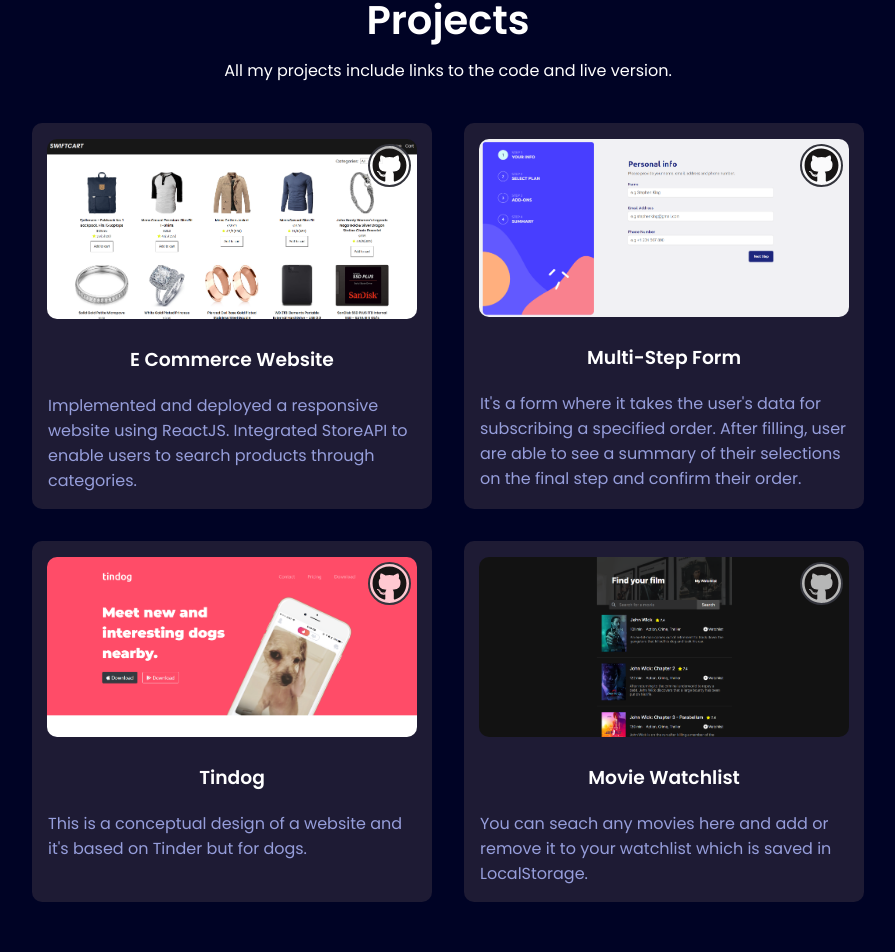
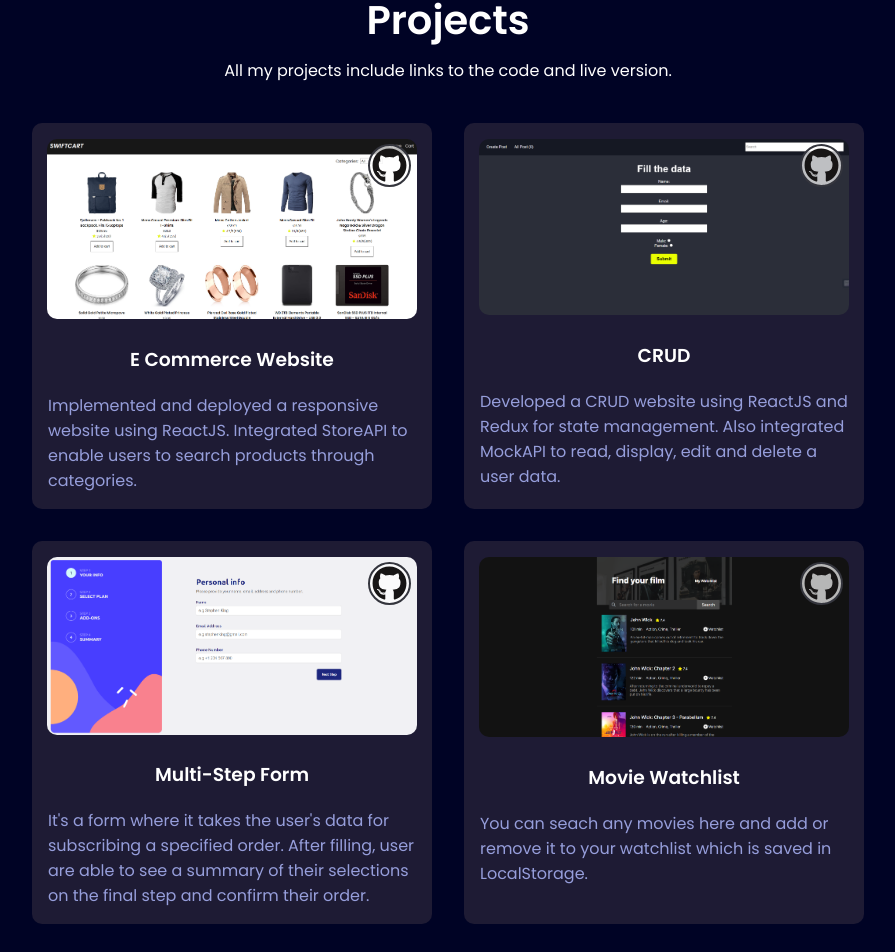
Before and after one commit to adityadesign/portfolio, a React (Vite) app: page / in a window 1280 px wide. Shown: the part 1266-2218 px from the top of the page, without its empty margins (192-1087 px from the left). Built offline with nearby package versions, Linux system fonts and the light colour scheme.

Commit message:
updating projects

```diff
--- a/src/assets/Projects.jsx
+++ b/src/assets/Projects.jsx
@@ -1,5 +1,5 @@
 import Project1 from '../Images/MultiStepForm.png'
-import Project2 from '../Images/Tindog.png'
+import Project2 from '../Images/CRUD.png'
 import Project3 from '../Images/SwiftCart.png'
 import Project4 from '../Images/FindYourFilm.png'
 import { FontAwesomeIcon } from '@fortawesome/react-fontawesome'
@@ -22,6 +22,16 @@ export default function Projects(){
                     <p>Implemented and deployed a responsive website using ReactJS. Integrated StoreAPI to enable users to search products through categories.</p>
                 </div>
                 <div className="individualCard">
+                    <a href="https://cerulean-blancmange-275383.netlify.app">
+                        <img className='projectImg' src={Project2} />
+                    </a>
+                    <a href="https://github.com/adityadesign/CRUD.git">
+                            <FontAwesomeIcon className='projectGit' icon={faGithub} style={{color: "#171515",}} />
+                    </a>
+                    <h3>CRUD</h3>
+                    <p>Developed a CRUD website using ReactJS and Redux for state management. Also integrated MockAPI to read, display, edit and delete a user data.</p>
+                </div>
+                <div className="individualCard">
                     <a href="https://bucolic-sunflower-5b597f.netlify.app/">
                         <img className='projectImg' src={Project1} />
                     </a>
@@ -32,16 +42,6 @@ export default function Projects(){
                     <p>It&apos;s a form where it takes the user&apos;s data for subscribing a specified order. After filling, user are able to see
                     a summary of their selections on the final step and confirm their order.
                     </p>
-                </div>
-                <div className="individualCard">
-                    <a href="https://scintillating-sorbet-a9e0f0.netlify.app/">
-                        <img className='projectImg' src={Project2} />
-                    </a>
-                    <a href="https://github.com/adityadesign/tindog.git">
-                            <FontAwesomeIcon className='projectGit' icon={faGithub} style={{color: "#171515",}} />
-                    </a>
-                    <h3>Tindog</h3>
-                    <p>This is a conceptual design of a website and it&apos;s based on Tinder but for dogs.</p>
                 </div>
                 <div className="individualCard">
                     <a href="https://dulcet-bubblegum-a2c7c3.netlify.app/">
--- a/src/index.css
+++ b/src/index.css
@@ -193,10 +193,11 @@ button:hover{
   margin: 0;
 }
 
-@media screen and (max-width:400px){
+@media screen and (max-width:600px){
   .hero h1{
     margin: 0;
     font-size: 2.5rem;
+
   }
   .hero p{
     font-size: 1rem;
```
Also changed, not shown: src/Images/CRUD.png (added).
